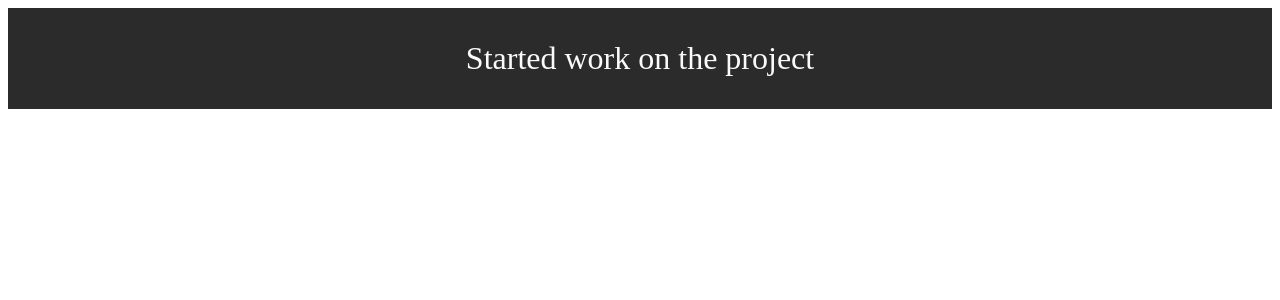
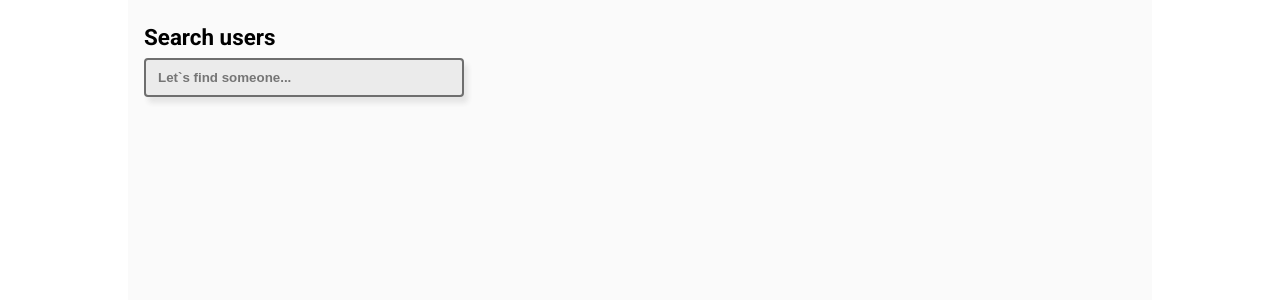
Before and after one commit to DarkKeksik/Search-users-to-github, a React app: page / in a window 1280 px wide. Shown: the top 300 px of the page. Built offline with nearby package versions, Linux system fonts and the light colour scheme.

Commit message:
feat: (components): * Added layout * Added new components (Input)

```diff
--- /dev/null
+++ b/app/App.styled.ts
@@ -0,0 +1,14 @@
+import {createGlobalStyle} from 'styled-components'
+
+export const GlobalStyle = createGlobalStyle`
+  @import url('https://fonts.googleapis.com/css2?family=Roboto:wght@400;700&display=swap');
+
+  * {
+    padding: 0;
+    margin: 0;
+  }
+
+  body {
+    font-family: 'Roboto', sans-serif;
+  }
+`
--- /dev/null
+++ b/app/App.tsx
@@ -0,0 +1,20 @@
+import React from 'react'
+import * as Styled from './App.styled'
+import MainLayout from './src/Layouts/MainLayout'
+import Input from './src/Components/Input'
+
+const App = () => {
+  return (
+    <>
+      <Styled.GlobalStyle/>
+      <MainLayout>
+        <Input
+          labelText='Search users'
+          placeholderCustom='Let`s find someone...'
+        />
+      </MainLayout>
+    </>
+  )
+}
+
+export default App
--- a/app/index.js
+++ b/app/index.js
@@ -1,6 +1,6 @@
 import React from 'react'
 import { createRoot } from 'react-dom/client'
-import App from './src/App'
+import App from './App'
 
 const container = document.getElementById('app')
 
--- a/app/src/App.tsx
+++ /dev/null
@@ -1,10 +0,0 @@
-import React from 'react'
-import * as Styled from './styled.modules'
-
-const App = (): JSX.Element => {
-    return (
-        <Styled.App>Started work on the project</Styled.App>
-    )
-}
-
-export default App
--- /dev/null
+++ b/app/src/Components/Input/Input.styled.ts
@@ -0,0 +1,30 @@
+import styled from 'styled-components'
+
+export const Wrap = styled.div`
+  display: flex;
+  flex-direction: column;
+  gap: .5rem;
+  max-width: 320px;
+`
+
+export const Label = styled.label`
+  font-weight: 700;
+  font-size: 1.4rem;
+  user-select: none;
+  cursor: pointer;
+`
+
+export const Input = styled.input`
+  padding: 10px 12px;
+  border-radius: 4px;
+  font-weight: 700;
+  background: #ebebeb;
+  box-shadow: 4px 6px 5px #e5e5e5;
+  border: 2px solid #6e6e6e;
+  transition-duration: .5s;
+
+  &:hover {
+    background: #ffffff;
+    box-shadow: inset 0 0 4px #919191;
+  }
+`
--- /dev/null
+++ b/app/src/Components/Input/index.tsx
@@ -0,0 +1,28 @@
+import React, {useMemo, useState} from 'react'
+import * as Styled from './Input.styled'
+
+type Props = {
+  labelText?: string
+  idCustom?: string
+  placeholderCustom?: string
+}
+
+const Input: React.FC<Props> = ({labelText, idCustom, placeholderCustom}) => {
+  const [value, setValue] = useState<string>('')
+  const inputId: string = useMemo(() => `inputId_${ Math.floor(Math.random() * 1000) }`, [])
+
+  return (
+    <Styled.Wrap>
+      { labelText && <Styled.Label htmlFor={idCustom || inputId}>{labelText}</Styled.Label> }
+      <Styled.Input
+        id={idCustom || inputId}
+        type="text"
+        value={value}
+        onChange={({target}) => setValue(target.value)}
+        placeholder={placeholderCustom}
+      />
+    </Styled.Wrap>
+  )
+}
+
+export default Input
--- /dev/null
+++ b/app/src/Layouts/MainLayout/MainLayout.styled.ts
@@ -0,0 +1,11 @@
+import styled from 'styled-components'
+
+export const Wrap1024 = styled.div`
+  max-width: 1024px;
+  width: 100%;
+  margin: 0 auto;
+  padding: 1.5rem 1rem;
+  min-height: 100vh;
+  background: #fafafa;
+  box-sizing: border-box;
+`
--- /dev/null
+++ b/app/src/Layouts/MainLayout/index.tsx
@@ -0,0 +1,8 @@
+import React, { PropsWithChildren } from 'react'
+import * as Styled from './MainLayout.styled'
+
+const MainLayout: React.FC<PropsWithChildren> = ({ children }) => (
+  <Styled.Wrap1024>{ children }</Styled.Wrap1024>
+)
+
+export default MainLayout
--- a/app/src/styled.modules.ts
+++ /dev/null
@@ -1,9 +0,0 @@
-import styled from 'styled-components'
-
-export const App = styled.div`
-  padding: 2rem;
-  color: #fafafa;
-  font-size: 2rem;
-  text-align: center;
-  background: #2b2b2b;
-`
```
Also changed, not shown: app/src/Components/Input/types.ts (added), app/src/Components/UserCard/UserCard.styled.ts (added), app/src/Components/UserCard/index.tsx (added).
